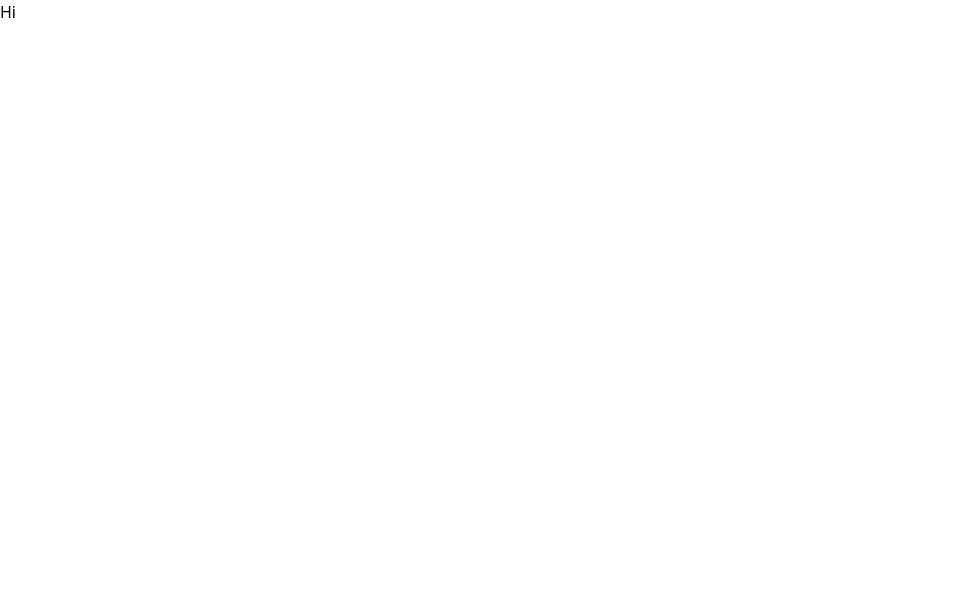
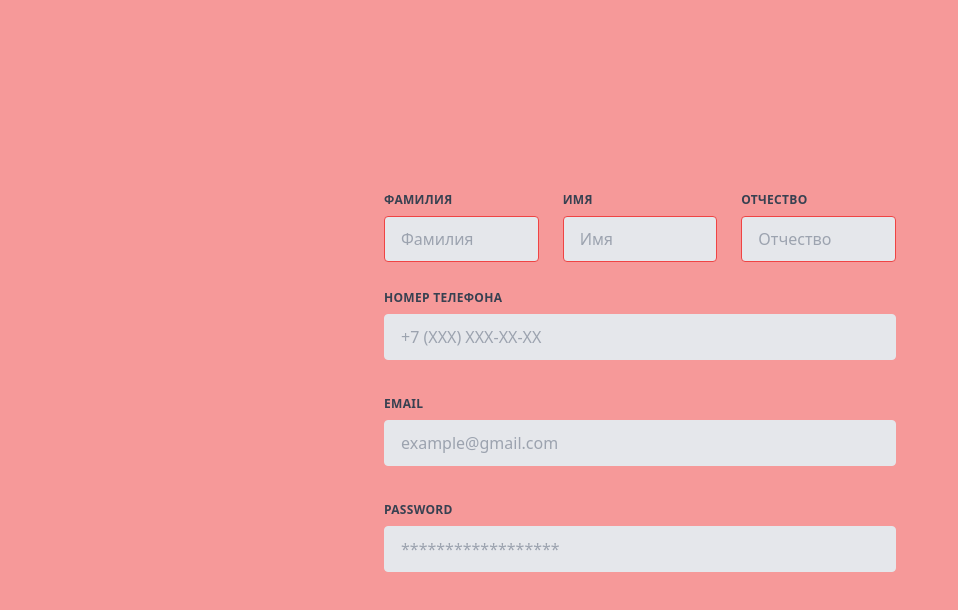
Before and after one commit to svyatoslavkk/tapigo-test, a Nuxt app: page / in a window 1280 px wide. Shown: the top 610 px of the page, without its empty margins (0-958 px from the left). Built offline with nearby package versions, Linux system fonts and the light colour scheme.

Commit message:
feat: add form layout

```diff
--- a/components/Tutorial.vue
+++ b/components/Tutorial.vue
@@ -1,5 +1,52 @@
 <template>
-  <div>Hi</div>
+  <div class="container">
+    <form class="w-full max-w-lg">
+      <div class="flex flex-wrap -mx-3 mb-4">
+        <div class="w-full md:w-1/3 px-3 mb-4 md:mb-0">
+          <label class="block uppercase tracking-wide text-gray-700 text-xs font-bold mb-2" for="grid-first-name">
+            Фамилия
+          </label>
+          <input class="appearance-none block w-full bg-gray-200 text-gray-700 border border-red-500 rounded py-3 px-4 mb-3 leading-tight focus:outline-none focus:bg-white" id="grid-first-name" type="text" placeholder="Фамилия">
+        </div>
+        <div class="w-full md:w-1/3 px-3 mb-4 md:mb-0">
+          <label class="block uppercase tracking-wide text-gray-700 text-xs font-bold mb-2" for="grid-first-name">
+            Имя
+          </label>
+          <input class="appearance-none block w-full bg-gray-200 text-gray-700 border border-red-500 rounded py-3 px-4 mb-3 leading-tight focus:outline-none focus:bg-white" id="grid-first-name" type="text" placeholder="Имя">
+        </div>
+        <div class="w-full md:w-1/3 px-3 mb-4 md:mb-0">
+          <label class="block uppercase tracking-wide text-gray-700 text-xs font-bold mb-2" for="grid-first-name">
+            Отчество
+          </label>
+          <input class="appearance-none block w-full bg-gray-200 text-gray-700 border border-red-500 rounded py-3 px-4 mb-3 leading-tight focus:outline-none focus:bg-white" id="grid-first-name" type="text" placeholder="Отчество">
+        </div>
+      </div>
+      <div class="flex flex-wrap -mx-3 mb-6">
+        <div class="w-full px-3">
+          <label class="block uppercase tracking-wide text-gray-700 text-xs font-bold mb-2" for="phone-number">
+            Номер телефона
+          </label>
+          <input class="appearance-none block w-full bg-gray-200 text-gray-700 border border-gray-200 rounded py-3 px-4 mb-3 leading-tight focus:outline-none focus:bg-white focus:border-gray-500" id="phone-number" type="text" placeholder="+7 (XXX) XXX-XX-XX" v-model="phoneNumber">
+        </div>
+      </div>
+      <div class="flex flex-wrap -mx-3 mb-6">
+        <div class="w-full px-3">
+          <label class="block uppercase tracking-wide text-gray-700 text-xs font-bold mb-2" for="grid-email">
+            Email
+          </label>
+          <input class="appearance-none block w-full bg-gray-200 text-gray-700 border border-gray-200 rounded py-3 px-4 mb-3 leading-tight focus:outline-none focus:bg-white focus:border-gray-500" id="grid-email" type="email" placeholder="example@gmail.com">
+        </div>
+      </div>
+      <div class="flex flex-wrap -mx-3 mb-6">
+        <div class="w-full px-3">
+          <label class="block uppercase tracking-wide text-gray-700 text-xs font-bold mb-2" for="grid-password">
+            Password
+          </label>
+          <input class="appearance-none block w-full bg-gray-200 text-gray-700 border border-gray-200 rounded py-3 px-4 mb-3 leading-tight focus:outline-none focus:bg-white focus:border-gray-500" id="grid-password" type="password" placeholder="******************">
+        </div>
+      </div>
+    </form>
+  </div>
 </template>
 
 <script>
@@ -7,3 +54,20 @@ export default {
   name: 'NuxtTutorial',
 }
 </script>
+
+<style>
+html, body {
+  margin: 0;
+  padding: 0;
+  box-sizing: border-box;
+}
+
+.container {
+  display: flex;
+  align-items: center;
+  justify-content: center;
+  min-width: 100%;
+  height: 100vh;
+  background-color: rgb(246, 153, 153);
+}
+</style>
```
